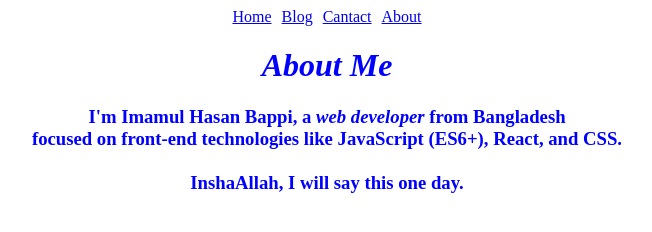
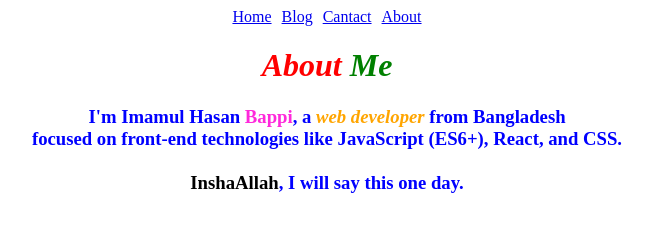
Before and after one commit to Bappi-dev/my-fast-projects, a plain HTML site: page about.html in a window 1280 px wide. Shown: the whole page, without its empty margins (313-965 px from the left). Drawn offline with Linux system fonts and the light colour scheme.

Commit message:
added about.html color done

```diff
--- a/about.html
+++ b/about.html
@@ -13,10 +13,11 @@
                 <a href="about.html">About</a>
             </nav>
             <header style="text-align: center; color:blue;">
-                <h1> <em>About Me</em> </h1>
+                <h1> <em><span style="color: red;">About</span> <span style="color:green">Me</span> </em> </h1>
 
-            <h3>I'm <strong>Imamul Hasan Bappi</strong>, a <em> web developer</em> from Bangladesh <br> focused on front-end technologies like JavaScript (ES6+), React, and CSS. <br> <br>
-InshaAllah, I will say this one day.</h3>
+            <h3>I'm <strong>Imamul Hasan <span style="color:rgba(255, 0, 212, 0.842)">Bappi</span></strong>, a <em> <span style="color:orange;">web developer</span></em> from Bangladesh <br> focused on front-end technologies like JavaScript (ES6+), React, and CSS. <br> <br>
+<span style="color:black;">InshaAllah</span>, I will say this one day.</h3>
             </header>
+
 </body>
 </html>
```
Also changed, not shown: blog.html (+1 -1 lines).
